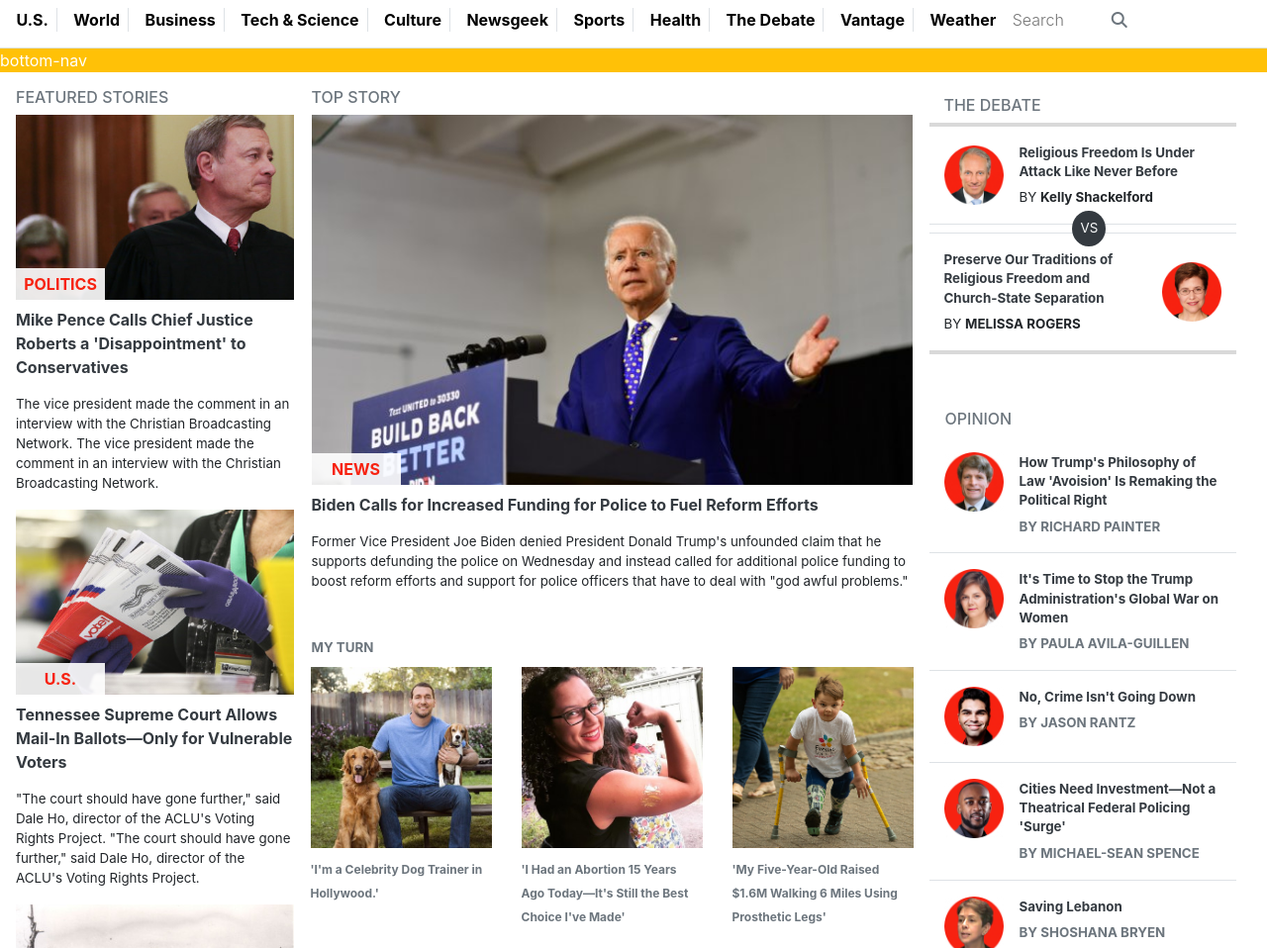
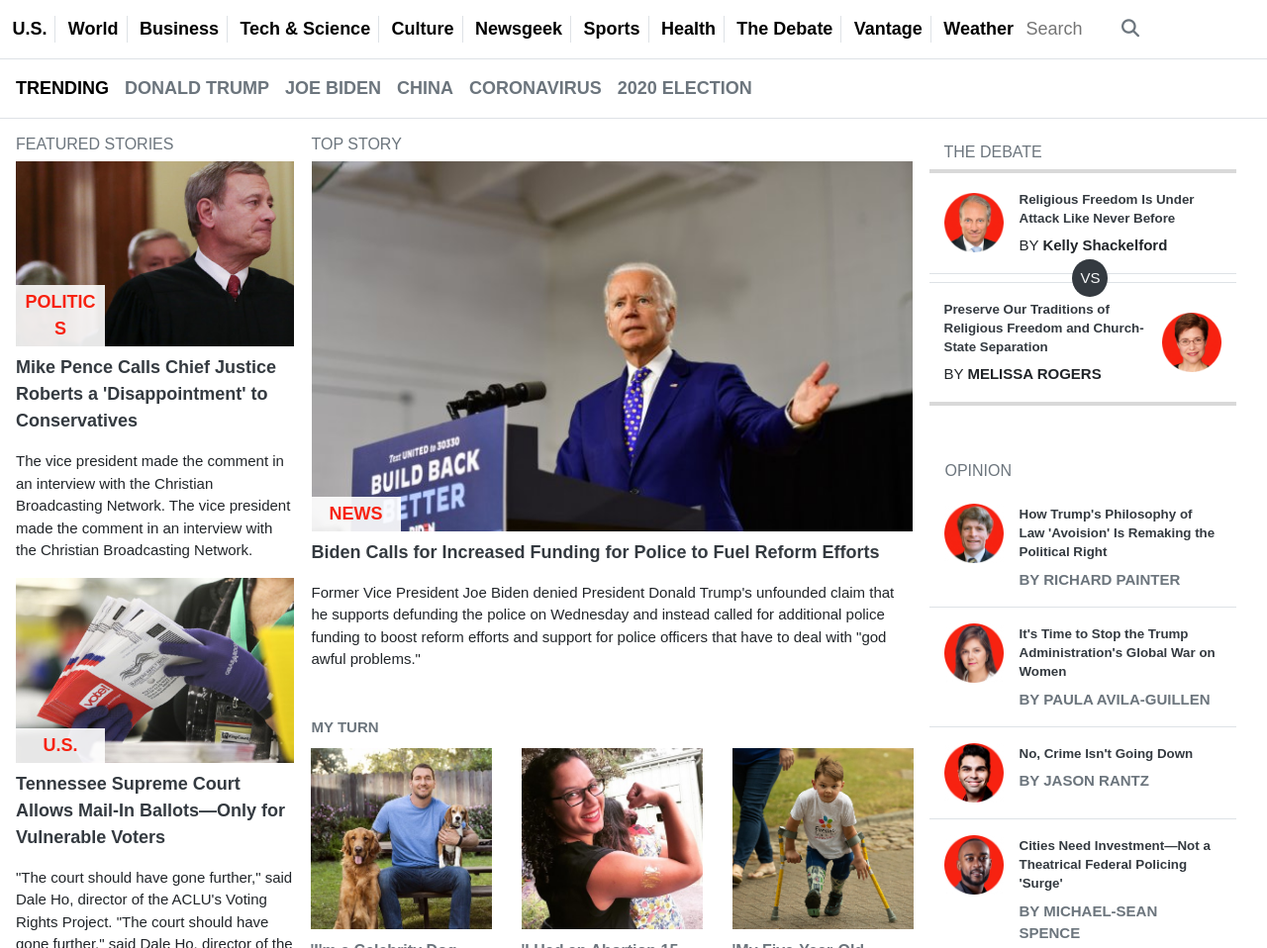
Before and after one commit to DcRonan/newsweek-bootstrap, a website: page index.html in a window 1280 px wide. Shown: the part 93-1051 px from the top of the page at 99% size. Drawn offline with nearby package versions, Linux system fonts and the light colour scheme; a web font is replaced by a local one.

Commit message:
added fonts and finished whole page

```diff
--- a/index.html
+++ b/index.html
@@ -14,6 +14,7 @@
   <link href="https://unpkg.com/sanitize.css/forms.css" rel="stylesheet" />
   <script src="https://kit.fontawesome.com/867f1dd431.js" crossorigin="anonymous"></script>
   <link rel="stylesheet" href="src/css/style.css" />
+  <link rel="stylesheet" href="https://use.typekit.net/qhd3exy.css">
   <link rel="shortcut icon" href="./src/assets/images/n-logo.png" type="image/x-icon">
 </head>
 
@@ -60,7 +61,7 @@
     </nav>
     <!-- MIDDLE NAV -->
     <nav class="row bg-white font-weight-bold d-none d-lg-flex border-bottom border-silver mid-nav">
-      <ul class="d-lg-flex justify-content-evenly w-100 align-items-center pt-2">
+      <ul class="d-lg-flex justify-content-evenly w-100 align-items-center pt-3 list-unstyled">
         <li class="border-right border-silver pr-2">
           <a href="#" class="text-decoration-none text-black">
             U.S.
@@ -124,8 +125,37 @@
       </ul>
     </nav>
     <!-- BOTTOM-NAV -->
-    <nav class="bg-warning row d-none d-lg-block bottom-nav">
-      bottom-nav
+    <nav class="bg-white row d-none d-lg-flex border-bottom border-silver font-weight-bold btm-nav">
+      <ul class="d-lg-flex align-items-center pt-3 pl-3 list-unstyled">
+        <li class="text-black mr-3">
+          TRENDING
+        </li>
+        <li>
+          <a href="#" class="text-decoration-none text-secondary mr-3">
+            DONALD TRUMP
+          </a>
+        </li>
+        <li>
+          <a href="#" class="text-decoration-none text-secondary mr-3">
+            JOE BIDEN
+          </a>
+        </li>
+        <li>
+          <a href="#" class="text-decoration-none text-secondary mr-3">
+            CHINA
+          </a>
+        </li>
+        <li>
+          <a href="#" class="text-decoration-none text-secondary mr-3">
+            CORONAVIRUS
+          </a>
+        </li>
+        <li>
+          <a href="#" class="text-decoration-none text-secondary mr-3">
+            2020 ELECTION
+          </a>
+        </li>
+      </ul>
     </nav>
   </header>
   <!-- MAIN -->
@@ -429,7 +459,7 @@
             </div>
           </div>
           <form action="#">
-            <input class="bg-white w-100 mb-2" type="email" placeholder="Email address" />
+            <input class="bg-white w-100 mb-2 border-0" type="email" placeholder="Email address" />
             <button class="w-100 btn text-white bg-red" type="button">
               FREE SIGN UP >
             </button>
--- a/src/css/style.css
+++ b/src/css/style.css
@@ -11,6 +11,25 @@
   -webkit-box-sizing: border-box;
   -moz-box-sizing: border-box;
 }
+
+/*
+================
+     FONTS
+================
+*/
+
+header,
+main {
+  font-family: roboto-condensed, sans-serif;
+}
+
+footer {
+  font-family: Arial, Helvetica, sans-serif;
+}
+
+/*
+================
+*/
 
 .container {
   max-width: 1440px; /* Increased size of container class */
@@ -74,6 +93,10 @@
   font-size: 10px;
 }
 
+nav {
+  font-size: 18px;
+}
+
 /*
 =======================================
      TOP STORY + FEATURED STORIES
@@ -102,8 +125,7 @@ article p {
 ================
 */
 
-.mid-nav a:hover,
-.bottom-nav a:hover {
+.mid-nav a:hover {
   color: var(--hover-red);
 }
 
@@ -272,4 +294,15 @@ footer ul {
   .login-text {
     font-size: 18px;
   }
+
+  main {
+    font-size: large;
+  }
+
+  .my-turn figcaption > a,
+  .culture figcaption > a,
+  .cats-small figcaption > a {
+    font-size: 16px;
+  }
+
 }
```
Also changed, not shown: 1 other file.
